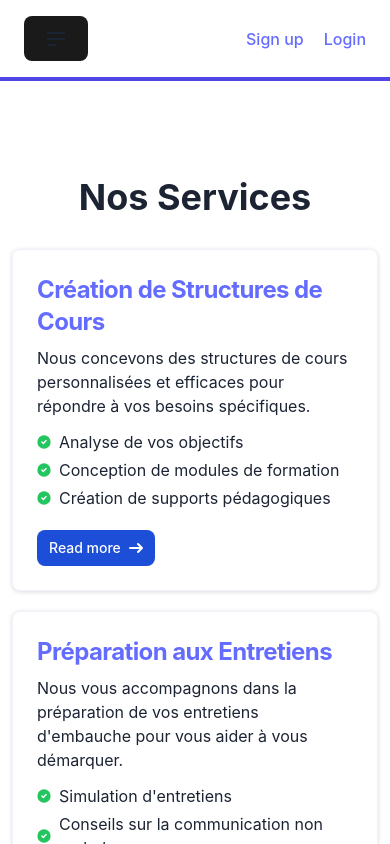
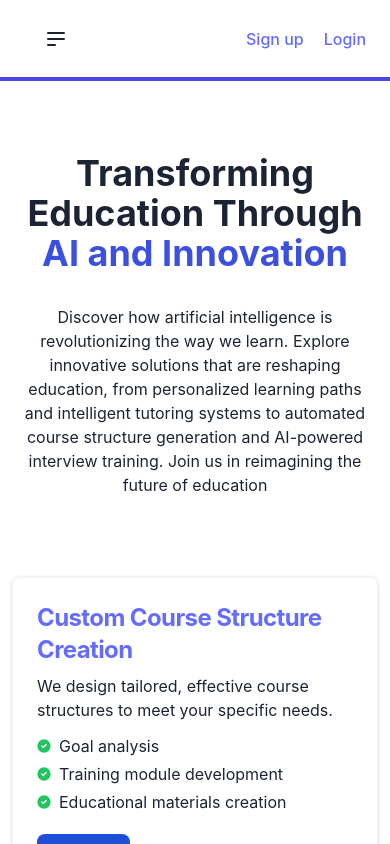
Before and after one commit to tchioamougou/Griot-Assistance, a Vue app: page / in a window 390 px wide. Built offline with nearby package versions, Linux system fonts and the light colour scheme; no server answers.

Commit message:
learning

```diff
--- a/src/components/Header.vue
+++ b/src/components/Header.vue
@@ -20,7 +20,7 @@ const logout = async () => {
 <template>
   <header class="flex items-center  justify-between px-6 py-4 bg-white border-b-4 border-indigo-600 dark:bg-boxdark">
     <div class="flex items-center">
-      <button class="text-gray-500 dark:text-white dark:bg-indigo-800 focus:outline-none lg:hidden"
+      <button class="text-gray-500 dark:text-white dark:bg-indigo-800 focus:outline-none lg:hidden bg-white"
         @click="isOpen = true">
         <svg class="w-6 h-6" viewBox="0 0 24 24" fill="none" xmlns="http://www.w3.org/2000/svg">
           <path d="M4 6H20M4 12H20M4 18H11" stroke="currentColor" stroke-width="2" stroke-linecap="round"
--- a/src/components/Sidebar.vue
+++ b/src/components/Sidebar.vue
@@ -17,11 +17,14 @@ onClickOutside(target, () => {
 const handleItemClick = (item) => {
   const pageName = sidebarStore.page === item.label ? '' : item.label
   sidebarStore.page = pageName;
-  console.log('sidebarStore', pageName)
+  console.log('sidebarStore', pageName);
+}
+const home = () => {
+  window.location.href = '/';
 }
 
 const items = ref([{
-  label: "Courses",
+  label: "Course Structure Creation",
   link: "/courses",
   name: "courses",
   icon: `<svg class="w-6 h-6" viewBox="0 0 20 20" fill="none" xmlns="http://www.w3.org/2000/svg">
@@ -32,7 +35,7 @@ const items = ref([{
 `,
 },
 {
-  label: "Learning",
+  label: "Personalized Training Paths",
   link: "/learning",
   name: "learning",
   icon: `<svg class="w-6 h-6" viewBox="0 0 20 20" fill="none" xmlns="http://www.w3.org/2000/svg">
@@ -60,7 +63,7 @@ const items = ref([{
           </svg>
 `,
 }, */{
-  label: "CV Assistance",
+  label: "CV Assistance and Optimization",
   link: "/cv_assistance",
   name: "courses",
   icon: `<svg class="w-6 h-6" fill="currentColor" viewBox="0 0 20 20">
@@ -93,7 +96,7 @@ const items = ref([{
 
     <div ref="target" :class="isOpen ? 'translate-x-0 ease-out' : '-translate-x-full ease-in'"
       class="fixed inset-y-0 left-0 z-30 w-64 overflow-y-auto transition duration-300 transform bg-black lg:translate-x-0 lg:static  dark:bg-boxdark lg:inset-0">
-      <div class="flex items-center justify-center mt-8">
+      <div class="flex items-center justify-center mt-8" @click="home">
         <div class="flex items-center">
           <img src="./../assets/images/logo.png" class="h-12" />
 
@@ -116,7 +119,7 @@ const items = ref([{
       <div class="mt-10 px-5 lg:hidden">
         <LanguageButton class="focus:outline-none " />
         <div class="mt-6 flex justify-between">
-          <span class="text-white">Theme</span>
+          <span class="text-white">{{ $t('Theme') }}</span>
           <DarkModeSwitcher class="focus:outline-none lg:hidden" />
         </div>
       </div>
--- a/src/lang/translations/en.json
+++ b/src/lang/translations/en.json
@@ -19,5 +19,48 @@
   "griot_help_learning": "What universe would you like to explore today?",
   "griot_support_learning": "Griot gives you unlimited access to thousands of courses and resources. Type in your subject and start your tailor-made learning.",
   "enter_subject": "Enter your subject here",
-  "describe_more": "Description (optional)"
+  "describe_more": "Description (optional)",
+  "Course Structure Creation": "Course Structure Creation",
+  "Personalized Training Paths": "Personalized Training Paths",
+  "CV Assistance and Optimization": "CV Assistance and Optimization",
+  "home_title_1": "Transforming Education Through",
+  "home_title_2": "AI and Innovation",
+  "home_description": "Discover how artificial intelligence is revolutionizing the way we learn. Explore innovative solutions that are reshaping education, from personalized learning paths and intelligent tutoring systems to automated course structure generation and AI-powered interview training. Join us in reimagining the future of education",
+  "items_course": {
+    "title": "Custom Course Structure Creation",
+    "description": "We design tailored, effective course structures to meet your specific needs.",
+    "item_1": "Goal analysis",
+    "item_2": "Training module development",
+    "item_3": "Educational materials creation"
+  },
+  "iterms_interview": {
+    "title": "Interview Preparation",
+    "description": "We guide you through your job interview preparation to help you stand out.",
+    "item_1": "Mock interviews",
+    "item_2": "Non-verbal communication advice",
+    "item_3": "Educational materials creation"
+  },
+  "items_training_path": {
+    "title": "Personalized Training Paths",
+    "description": "Experience a learning journey tailored to your unique goals and pace.",
+    "item_1": "Adaptive learning algorithms",
+    "item_2": "Personalized content recommendations",
+    "item_3": "Progress tracking"
+  },
+  "items_cv": {
+    "title": "CV Assistance and Optimization",
+    "description": "Enhance your job search with a professionally crafted CV.",
+    "item_1": "CV writing and formatting",
+    "item_2": "Keyword optimization",
+    "item_3": "Cover letter guidance"
+  },
+  "Expore": "Expore",
+  "Generate new course structure": "Generate new course structure",
+  "Course title": "Course title",
+  "Export pdf": "Export pdf",
+  "Export as json": "Export as json",
+  "Module": "Module",
+  "Description": "Description",
+  "Theme": "Theme",
+  "Objectives": "Objectives"
 }
--- a/src/lang/translations/fr.json
+++ b/src/lang/translations/fr.json
@@ -15,5 +15,50 @@
   "Learning": "Apprentissage",
   "Courses": "Cours",
   "griot_help_learning": "Quel univers aimeriez-vous explorer aujourd'hui ?",
-  "griot_support_learning": "Griot vous offre un accès illimité à des milliers de cours et de ressources. Saisissez votre sujet et commencez votre apprentissage sur-mesure."
+  "griot_support_learning": "Griot vous offre un accès illimité à des milliers de cours et de ressources. Saisissez votre sujet et commencez votre apprentissage sur-mesure.",
+  "enter_subject": "Saisissez votre sujet ici",
+  "describe_more": "Description (optionnel)",
+  "Course Structure Creation": "Création de structure de cours",
+  "Personalized Training Paths": "Parcours de formation personnalisés",
+  "CV Assistance and Optimization": "Assistance et optimisation de CV",
+  "home_title_1": "Transformer l'éducation par",
+  "home_title_2": "l'IA et l'innovation",
+  "home_description": "Découvrez comment l'intelligence artificielle révolutionne la façon dont nous apprenons. Explorez des solutions innovantes qui redéfinissent l'éducation, des parcours d'apprentissage personnalisés et des systèmes de tutorat intelligents à la génération automatisée de structures de cours et à la formation à l'entretien assistée par IA. Rejoignez-nous pour réinventer l'avenir de l'éducation",
+  "items_course": {
+    "title": "Création de structure de cours personnalisée",
+    "description": "Nous concevons des structures de cours personnalisées et efficaces pour répondre à vos besoins spécifiques.",
+    "item_1": "Analyse des objectifs",
+    "item_2": "Développement de modules de formation",
+    "item_3": "Création de supports pédagogiques"
+  },
+  "iterms_interview": {
+    "title": "Préparation à l'entretien",
+    "description": "Nous vous guidons dans la préparation de votre entretien d'embauche pour vous aider à vous démarquer.",
+    "item_1": "Simulations d'entretiens",
+    "item_2": "Conseils sur la communication non verbale",
+    "item_3": "Création de supports pédagogiques"
+  },
+  "items_training_path": {
+    "title": "Parcours de formation personnalisés",
+    "description": "Découvrez un parcours d'apprentissage adapté à vos objectifs et à votre rythme.",
+    "item_1": "Algorithmes d'apprentissage adaptatifs",
+    "item_2": "Recommandations de contenu personnalisées",
+    "item_3": "Suivi des progrès"
+  },
+  "items_cv": {
+    "title": "Assistance et optimisation de CV",
+    "description": "Améliorez votre recherche d'emploi avec un CV professionnellement conçu.",
+    "item_1": "Rédaction et formatage de CV",
+    "item_2": "Optimisation des mots-clés",
+    "item_3": "Conseils pour la lettre de motivation"
+  },
+  "Expore": "Explorer",
+  "Generate new course structure": "Générer une nouvelle structure de cours",
+  "Course title": "Titre du cours",
+  "Export pdf": "Exporter en PDF",
+  "Export as json": "Exporter en JSON",
+  "Module": "Module",
+  "Description": "Description",
+  "Theme": "Thème",
+  "Objectives": "Objectifs"
 }
--- a/src/lang/translations/sw.json
+++ b/src/lang/translations/sw.json
@@ -1,3 +1,66 @@
 {
-  "login": "Ingia"
+  "login": "ingia",
+  "Describe more (optional)": "Eleza zaidi (hiari)",
+  "Job title": "Jina la kazi",
+  "griot_hello_interview": "Habari! Unatafuta kazi yako ya ndoto?",
+  "griot_support_interview": "Griot yupo kukusaidia. Tumia zana na ushauri wetu kufanya mahojiano yako ijayo yawe mafanikio. Anza sasa!",
+  "start_now": "Anza sasa!",
+  "powered_by_griot": "Imeandaliwa na Griot",
+  "interview_title": "Kichwa cha mahojiano",
+  "you": "Wewe",
+  "responds": "Anajibu",
+  "type_response": "Tafadhali ingiza jibu lako",
+  "assistance_error": "Siwezi kujibu ombi lako kwa sasa. Tafadhali angalia muunganisho wako wa intaneti na uhakikishe uko katika eneo linaloidhinishwa kutumia Griot Assistance.",
+  "this_is_my_response": "Huu ndio jibu langu kwa swali",
+  "Interview training": "Mafunzo ya mahojiano",
+  "CV Assistance": "Usaidizi wa CV",
+  "Learning": "Kujifunza",
+  "Courses": "Kozi",
+  "griot_help_learning": "Ungependa kuchunguza ulimwengu upi leo?",
+  "griot_support_learning": "Griot inakupatia ufikiaji usio na kikomo wa maelfu ya kozi na rasilimali. Andika somo lako na uanze kujifunza kwa njia yako.",
+  "enter_subject": "Andika somo lako hapa",
+  "describe_more": "Eleza zaidi (hiari)",
+  "Course Structure Creation": "Uundaji wa Muundo wa Kozi",
+  "Personalized Training Paths": "Njia za Mafunzo Zilizobinafsishwa",
+  "CV Assistance and Optimization": "Usaidizi na Uboreshaji wa CV",
+  "home_title_1": "Kubadilisha Elimu Kupitia",
+  "home_title_2": "Akili Bandia na Ubunifu",
+  "home_description": "Gundua jinsi akili bandia inabadilisha jinsi tunavyojifunza. Chunguza suluhu shirikishi zinazobadili elimu, kutoka njia za kujifunza zilizobinafsishwa na mifumo ya ufundishaji yenye akili hadi uundaji wa muundo wa kozi kiotomatiki na mafunzo ya mahojiano yaliyoimarishwa na akili bandia. Jiunge nasi katika kuunda upya mustakabali wa elimu.",
+  "items_course": {
+    "title": "Uundaji wa Muundo wa Kozi Maalum",
+    "description": "Tunabuni miundo ya kozi iliyobinafsishwa na yenye ufanisi ili kukidhi mahitaji yako maalum.",
+    "item_1": "Uchambuzi wa malengo",
+    "item_2": "Uendelezaji wa moduli za mafunzo",
+    "item_3": "Uundaji wa vifaa vya kufundishia"
+  },
+  "iterms_interview": {
+    "title": "Maandalizi ya Mahojiano",
+    "description": "Tunakusaidia katika maandalizi yako ya mahojiano ya kazi ili kukusaidia kujitokeza.",
+    "item_1": "Mahojiano ya majaribio",
+    "item_2": "Ushauri wa mawasiliano yasiyo ya maneno",
+    "item_3": "Uundaji wa vifaa vya kufundishia"
+  },
+  "items_training_path": {
+    "title": "Njia za Mafunzo Zilizobinafsishwa",
+    "description": "Pata uzoefu wa safari ya kujifunza iliyobinafsishwa kwa malengo na kasi yako ya kipekee.",
+    "item_1": "Algorithmu za kujifunza zinazobadilika",
+    "item_2": "Mapendekezo ya yaliyomo yaliyobinafsishwa",
+    "item_3": "Ufuatiliaji wa maendeleo"
+  },
+  "items_cv": {
+    "title": "Usaidizi na Uboreshaji wa CV",
+    "description": "Boresha utafutaji wako wa kazi kwa CV iliyoundwa kitaalamu.",
+    "item_1": "Uandishi na umbizo la CV",
+    "item_2": "Uboreshaji wa maneno muhimu",
+    "item_3": "Mwongozo wa barua ya chanjo"
+  },
+  "Expore": "Chunguza",
+  "Generate new course structure": "Unda muundo mpya wa kozi",
+  "Course title": "Jina la kozi",
+  "Export pdf": "Hifadhi kama PDF",
+  "Export as json": "Hifadhi kama JSON",
+  "Module": "Moduli",
+  "Description": "Maelezo",
+  "Theme": "Mada",
+  "Objectives": "Malengo"
 }
--- a/src/view/Home.vue
+++ b/src/view/Home.vue
@@ -1,28 +1,36 @@
 <template>
-    <div class="container mx-auto py-16">
-        <h1 class="text-4xl font-bold text-center mb-8">Nos Services</h1>
-        <div class="flex gap-5 flex-wrap">
-            <div v-for="(item, i) in items">
+    <div class="lg:container mx-auto py-10">
+        <div class="lg:w-2/3 text-center mx-auto">
+            <h1 class="text-gray-900 dark:text-white font-bold text-4xl md:text-5xl xl:text-6xl">{{ $t('home_title_1')
+                }}
+                <span class="text-primary dark:text-white"> {{ $t('home_title_2') }}</span>
+            </h1>
+            <p class="mt-8 text-gray-700 dark:text-gray-300 mb-20">{{ $t('home_description') }}</p>
+        </div>
+
+        <div class="flex gap-5 flex-wrap items-center justify-center flex-1">
+            <div v-for="(item, i) in items" class="md:w-5/12 lg:max-w-sm" :key="i">
                 <div
-                    class="max-w-sm  p-6 bg-white border border-gray rounded-lg shadow-3 dark:bg-gray-800 dark:border-gray-700">
+                    class="lg:max-w-sm p-6 max-h-100 bg-white border border-gray rounded-lg shadow-3 dark:bg-gray-800 dark:border-gray-700">
                     <a href="#">
-                        <h5 class="mb-2 text-2xl font-bold tracking-tight text-gray-900 dark:text-white">{{ item.title
-                            }}
+                        <h5 class="mb-2 text-2xl font-bold tracking-tight text-gray-900 dark:text-white">{{
+                            $t(item.title)
+                        }}
                         </h5>
                     </a>
-                    <p class="mb-3 font-normal text-gray-700 dark:text-gray-400">{{ item.description }}</p>
-                    <ul class="max-w-md space-y-1 text-gray-500 list-inside dark:text-gray-400 mb-5">
-                        <li v-for="(dt, i) in item.elements" class="flex items-center"><svg
+                    <p class="mb-3 font-normal text-gray-700 dark:text-gray-400">{{ $t(item.description) }}</p>
+                    <ul class="max-w-sm space-y-1 text-gray-500 list-inside dark:text-gray-400 mb-5">
+                        <li v-for="(dt, i) in item.elements" class="flex items-center" :key="i"><svg
                                 class="w-3.5 h-3.5 me-2 text-green-500 dark:text-green-400 flex-shrink-0"
                                 aria-hidden="true" xmlns="http://www.w3.org/2000/svg" fill="currentColor"
                                 viewBox="0 0 20 20">
                                 <path
                                     d="M10 .5a9.5 9.5 0 1 0 9.5 9.5A9.51 9.51 0 0 0 10 .5Zm3.707 8.207-4 4a1 1 0 0 1-1.414 0l-2-2a1 1 0 0 1 1.414-1.414L9 10.586l3.293-3.293a1 1 0 0 1 1.414 1.414Z" />
-                            </svg>{{ dt }}</li>
+                            </svg>{{ $t(dt) }}</li>
                     </ul>
-                    <a href="#"
+                    <a :href="item.url"
                         class="inline-flex items-center px-3 py-2 text-sm font-medium text-center text-white bg-blue-700 rounded-lg hover:bg-blue-800 focus:ring-4 focus:outline-none focus:ring-blue-300 dark:bg-blue-600 dark:hover:bg-blue-700 dark:focus:ring-blue-800">
-                        Read more
+                        {{ $t('Expore') }}
                         <svg class="rtl:rotate-180 w-3.5 h-3.5 ms-2" aria-hidden="true"
                             xmlns="http://www.w3.org/2000/svg" fill="none" viewBox="0 0 14 10">
                             <path stroke="currentColor" stroke-linecap="round" stroke-linejoin="round" stroke-width="2"
@@ -38,20 +46,31 @@
     </div>
 </template>
 <script setup>
-import { onMounted, ref } from 'vue';
 const items = [{
-    title: "Création de Structures de Cours",
-    description: "Nous concevons des structures de cours personnalisées et efficaces pour répondre à vos besoins spécifiques.",
-    elements: ["Analyse de vos objectifs", "Conception de modules de formation", "Création de supports pédagogiques"],
+    title: "items_course.title",
+    description: "items_course.description",
+    elements: ["items_course.item_1", "items_course.item_2", "items_course.item_3"],
     url: "/courses"
 },
 
 {
-    title: "Préparation aux Entretiens",
-    description: "Nous vous accompagnons dans la préparation de vos entretiens d'embauche pour vous aider à vous démarquer.",
-    elements: ["Simulation d'entretiens", "Conseils sur la communication non verbale", "Création de supports pédagogiques"],
-    url: ""
-}
+    title: "iterms_interview.title",
+    description: "iterms_interview.description",
+    elements: ["iterms_interview.item_1", "iterms_interview.item_2", "iterms_interview.item_3"],
+    url: "/interviews"
+},
 
-]
+{
+    title: "items_training_path.title",
+    description: "items_training_path.description",
+    elements: ["items_training_path.item_1", "items_training_path.item_2", "items_training_path.item_3"],
+    url: "/learning"
+},
+
+{
+    title: "items_cv.title",
+    description: "items_cv.description",
+    elements: ["items_cv.item_1", "items_cv.item_2", "items_cv.item_3"],
+    url: "/cv_assistance"
+}]
 </script>
```
Also changed, not shown: src/view/courses/CourseDetail.vue (+9 -9 lines), src/view/courses/CoursesList.vue (+2 -5 lines), src/view/cv/cvAnalyse.vue (+11 -2 lines).
